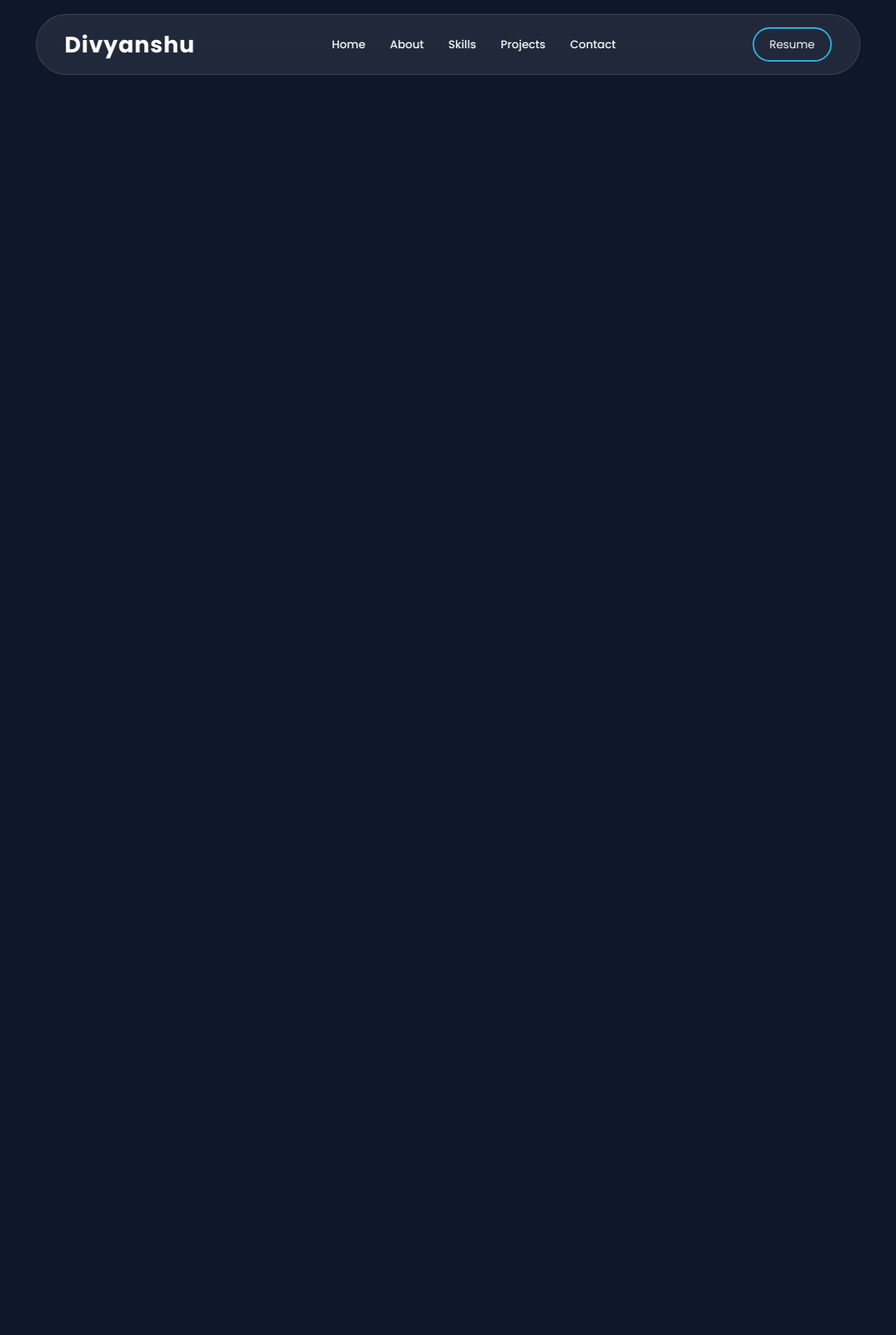
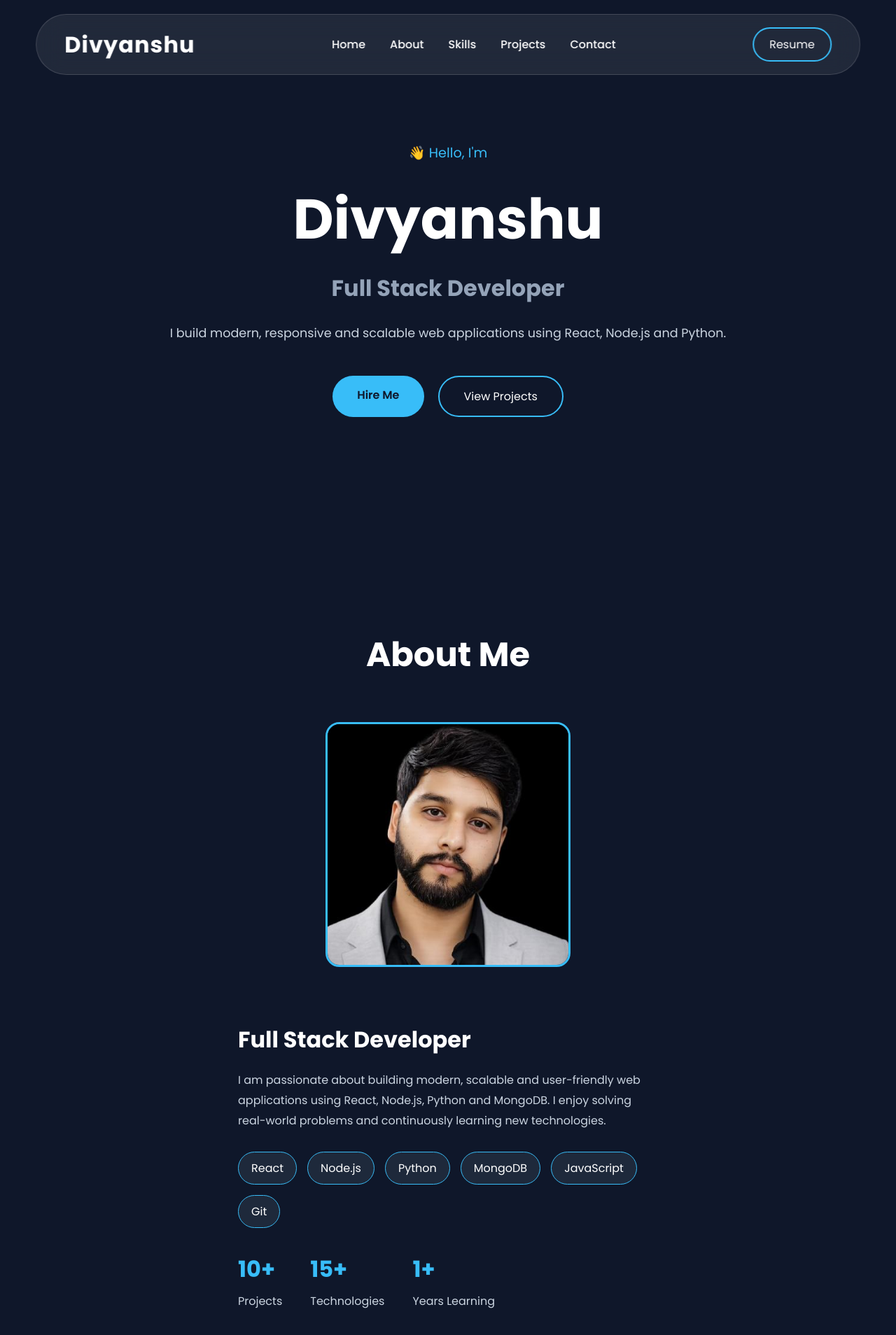
Before and after one commit to Divyanshu944/portfolio, a React (Vite) app: page / in a window 1280 px wide. Shown: the top 1908 px of the page at 70% size. Before the commit the page ends 800 px from the top, so only its background shows below. Built offline with nearby package versions, Linux system fonts and the light colour scheme.

Commit message:
Create about section

```diff
--- a/src/App.jsx
+++ b/src/App.jsx
@@ -1,9 +1,14 @@
+import About from "./components/About/About";
+import Hero from "./components/Hero/Hero";
 import Navbar from "./components/Navbar/Navbar";
 
 function App() {
   return (
     <>
       <Navbar />
+      <Hero />
+      <About />
+
     </>
   );
 }
--- /dev/null
+++ b/src/components/About/About.css
@@ -0,0 +1,79 @@
+.about{
+    min-height:100vh;
+    padding:100px 10%;
+}
+
+.section-title{
+
+    text-align:center;
+    font-size:3rem;
+    margin-bottom:60px;
+}
+
+.about-container{
+
+    display:flex;
+    align-items:center;
+    justify-content:center;
+    gap:80px;
+    flex-wrap:wrap;
+}
+
+.about-image img{
+
+    width:350px;
+    border-radius:20px;
+    border:3px solid #38bdf8;
+}
+
+.about-content{
+
+    max-width:600px;
+}
+
+.about-content h3{
+
+    font-size:2rem;
+    margin-bottom:20px;
+}
+
+.about-content p{
+
+    color:#cbd5e1;
+    line-height:1.8;
+    margin-bottom:30px;
+}
+
+.skills-list{
+
+    display:flex;
+    flex-wrap:wrap;
+    gap:15px;
+    margin-bottom:35px;
+}
+
+.skills-list span{
+
+    padding:10px 18px;
+    border-radius:30px;
+    background:#1e293b;
+    border:1px solid #38bdf8;
+}
+
+.about-stats{
+
+    display:flex;
+    gap:40px;
+    flex-wrap:wrap;
+}
+
+.about-stats h4{
+
+    font-size:2rem;
+    color:#38bdf8;
+}
+
+.about-stats p{
+
+    margin-top:8px;
+}
--- /dev/null
+++ b/src/components/About/About.jsx
@@ -0,0 +1,55 @@
+import "./About.css";
+import profile from "../../assets/Divyanshu.jpg";
+
+function About() {
+  return (
+    <section id="about" className="about">
+      <h2 className="section-title">About Me</h2>
+
+      <div className="about-container">
+        <div className="about-image">
+          <img src={profile} alt="Divyanshu" />
+        </div>
+
+        <div className="about-content">
+          <h3>Full Stack Developer</h3>
+
+          <p>
+            I am passionate about building modern, scalable and user-friendly
+            web applications using React, Node.js, Python and MongoDB. I enjoy
+            solving real-world problems and continuously learning new
+            technologies.
+          </p>
+
+          <div className="skills-list">
+            <span>React</span>
+            <span>Node.js</span>
+            <span>Python</span>
+            <span>MongoDB</span>
+            <span>JavaScript</span>
+            <span>Git</span>
+          </div>
+
+          <div className="about-stats">
+            <div>
+              <h4>10+</h4>
+              <p>Projects</p>
+            </div>
+
+            <div>
+              <h4>15+</h4>
+              <p>Technologies</p>
+            </div>
+
+            <div>
+              <h4>1+</h4>
+              <p>Years Learning</p>
+            </div>
+          </div>
+        </div>
+      </div>
+    </section>
+  );
+}
+
+export default About;
--- /dev/null
+++ b/src/components/Hero/Hero.css
@@ -0,0 +1,107 @@
+.hero{
+    min-height:100vh;
+
+    display:flex;
+
+    justify-content:center;
+
+    align-items:center;
+
+    text-align:center;
+
+    padding:120px 10%;
+}
+
+.hero-content{
+
+    max-width:850px;
+}
+
+.hero-intro{
+
+    color:#38bdf8;
+
+    font-size:1.2rem;
+
+    margin-bottom:20px;
+}
+
+.hero h1{
+
+    font-size:5rem;
+
+    font-weight:700;
+
+    margin-bottom:15px;
+}
+
+.hero h2{
+
+    font-size:2rem;
+
+    color:#94a3b8;
+
+    margin-bottom:25px;
+}
+
+.hero-description{
+
+    color:#cbd5e1;
+
+    font-size:1.1rem;
+
+    line-height:1.8;
+
+    margin-bottom:45px;
+}
+
+.hero-buttons{
+
+    display:flex;
+
+    justify-content:center;
+
+    gap:20px;
+
+    flex-wrap:wrap;
+}
+
+.btn-primary{
+
+    background:#38bdf8;
+
+    color:#0f172a;
+
+    padding:15px 35px;
+
+    border-radius:40px;
+
+    font-weight:600;
+
+    transition:.3s;
+}
+
+.btn-primary:hover{
+
+    transform:translateY(-4px);
+}
+
+.btn-secondary{
+
+    border:2px solid #38bdf8;
+
+    color:white;
+
+    padding:15px 35px;
+
+    border-radius:40px;
+
+    transition:.3s;
+}
+
+.btn-secondary:hover{
+
+    background:#38bdf8;
+
+    color:#0f172a;
+}
--- /dev/null
+++ b/src/components/Hero/Hero.jsx
@@ -0,0 +1,44 @@
+import "./Hero.css";
+
+function Hero() {
+  return (
+    <section id="home" className="hero">
+
+      <div className="hero-content">
+
+        <p className="hero-intro">
+          👋 Hello, I'm
+        </p>
+
+        <h1>
+          Divyanshu
+        </h1>
+
+        <h2>
+          Full Stack Developer
+        </h2>
+
+        <p className="hero-description">
+          I build modern, responsive and scalable web
+          applications using React, Node.js and Python.
+        </p>
+
+        <div className="hero-buttons">
+
+          <a href="#contact" className="btn-primary">
+            Hire Me
+          </a>
+
+          <a href="#projects" className="btn-secondary">
+            View Projects
+          </a>
+
+        </div>
+
+      </div>
+
+    </section>
+  );
+}
+
+export default Hero;
```
Also changed, not shown: src/assets/Divyanshu.jpg (added).
